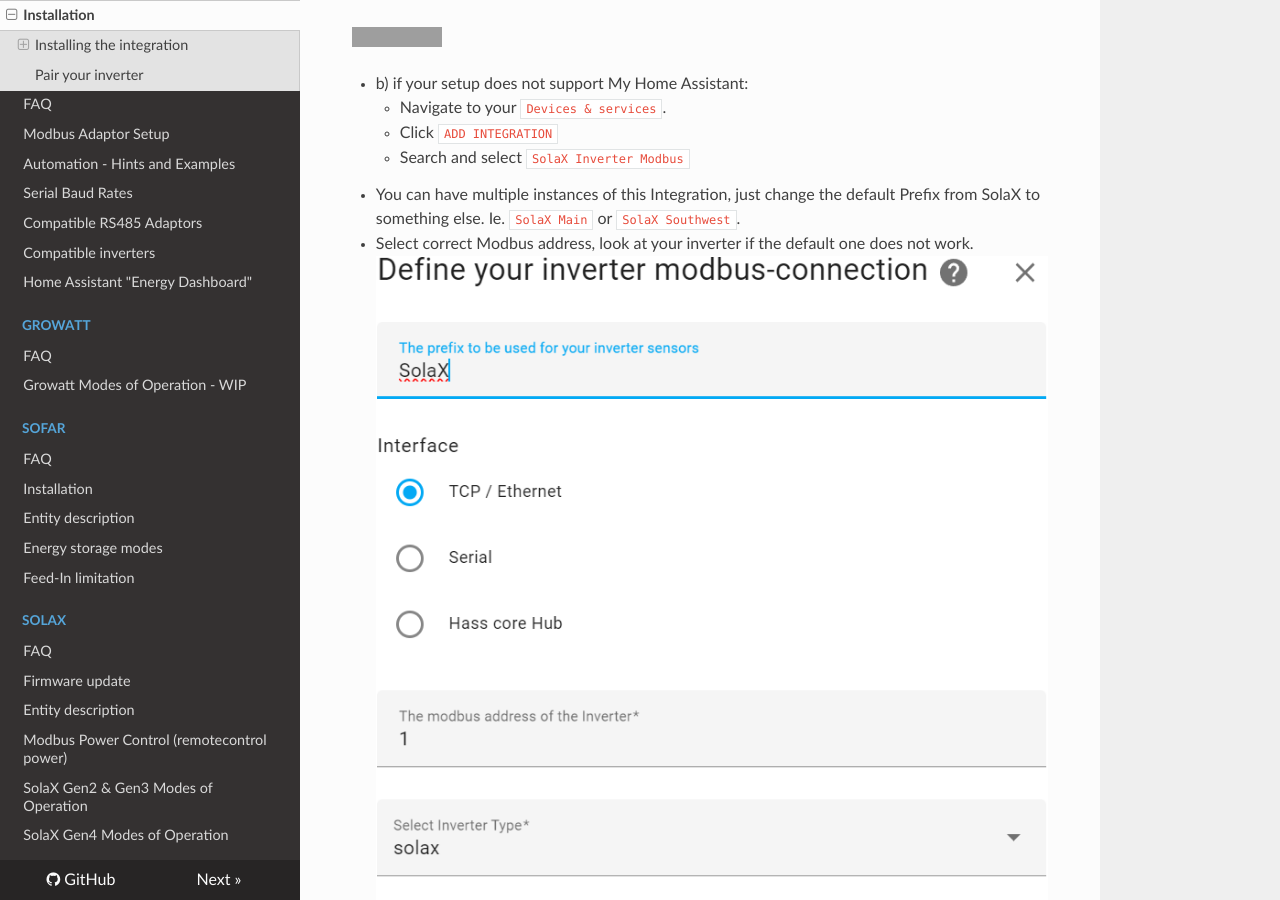
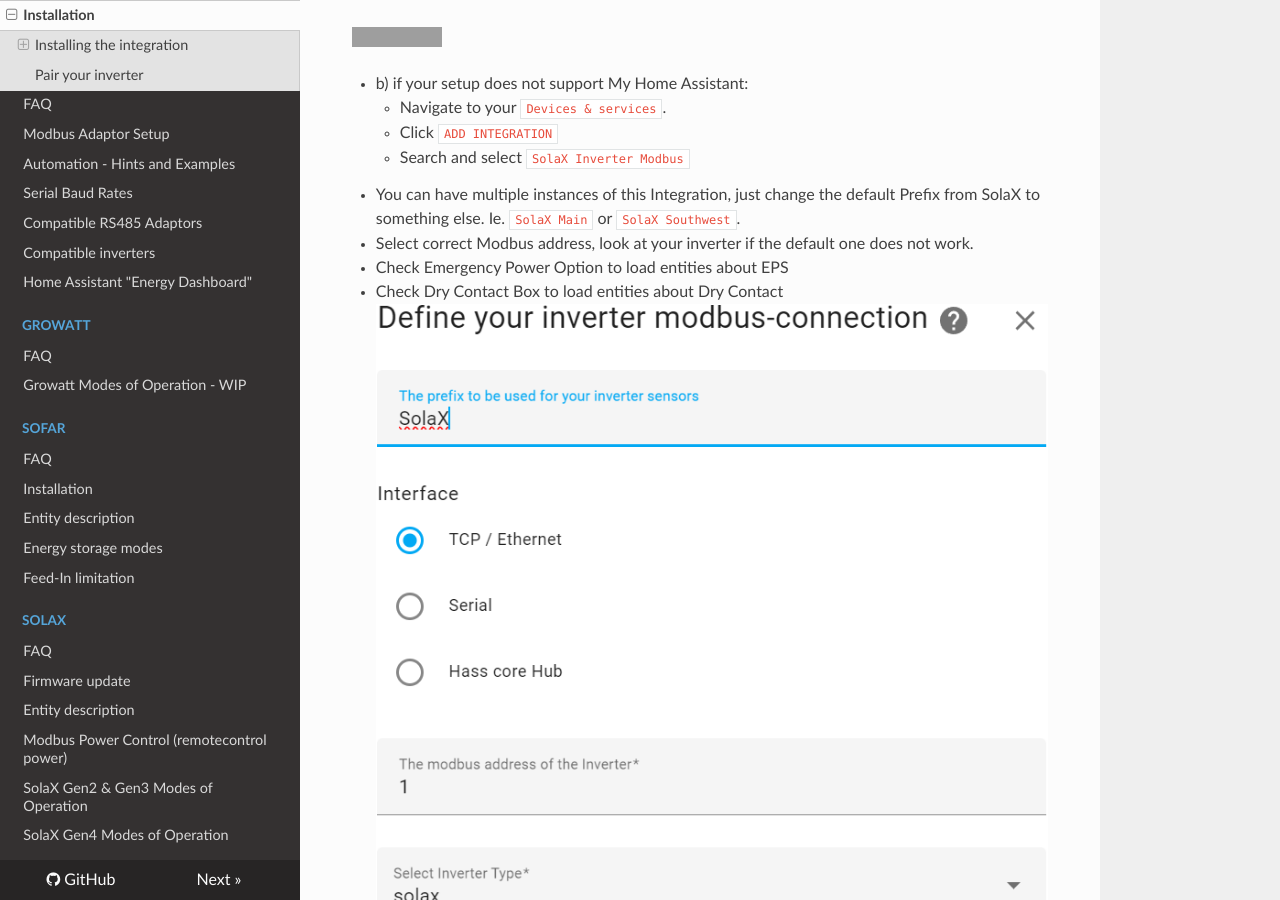
Before and after one commit to wills106/homeassistant-solax-modbus, an MkDocs documentation site: the page built from docs/installation.md, in a window 1280 px wide and 900 px high, scrolled down 756 px. Built offline with MkDocs 1.6.1, drawn with Linux system fonts in a browser that asks for light colours; nearby versions of some CDN libraries; grey boxes are pictures that could not be loaded.

Commit message:
Update installation.md

```diff
--- a/docs/installation.md
+++ b/docs/installation.md
@@ -33,6 +33,8 @@
     - Search and select `SolaX Inverter Modbus`
 - You can have multiple instances of this Integration, just change the default Prefix from SolaX to something else. Ie. `SolaX Main` or `SolaX Southwest`.
 - Select correct Modbus address, look at your inverter if the default one does not work.
+- Check Emergency Power Option to load entities about EPS
+- Check Dry Contact Box to load entities about Dry Contact
 ![](images/integration-setup.png)
 - Only Sofar and Solinteg take advantage of the different poll speeds. "The default polling interval of the modbus registers in seconds" is the one to reduce from 15 if required. Do not try and poll quicker that 5s on Inverters with a baud of 9600.
 - If you use RS485 to Ethernet adaptor:
```
